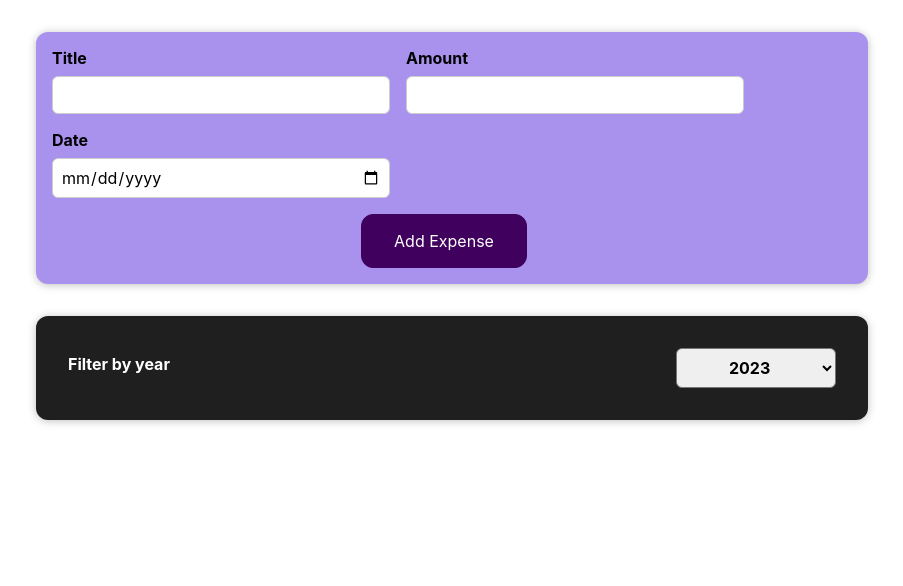
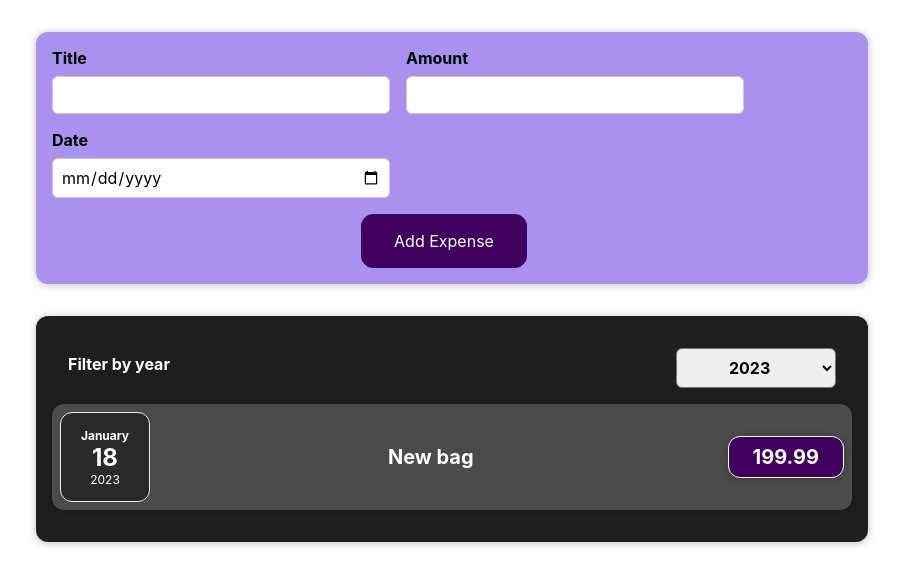
Before and after one commit to martjn/expenses, a React (Create React App) app: page / in a window 1280 px wide. Shown: the top 586 px of the page, without its empty margins (188-1091 px from the left). Built offline with nearby package versions, Linux system fonts and the light colour scheme.

Commit message:
motherlode-11

```diff
--- a/src/components/Expenses/ExpenseItem.js
+++ b/src/components/Expenses/ExpenseItem.js
@@ -12,10 +12,10 @@ const ExpenseItem = (props) => {
     }*/
     return (
         <Card className="expense-item">
-            <ExpenseDate date={props.expenseData.date}></ExpenseDate>
+            <ExpenseDate date={props.date}></ExpenseDate>
             <div className="expense-item__description">
-                <h2>{props.expenseData.title}</h2>
-                <Card className="expense-item__price">{props.expenseData.price}</Card>
+                <h2>{props.title}</h2>
+                <Card className="expense-item__price">{props.amount}</Card>
             </div>
         </Card>
     )
--- a/src/components/Expenses/Expenses.js
+++ b/src/components/Expenses/Expenses.js
@@ -2,7 +2,7 @@ import React, { useState } from 'react';
 import './Expenses.css'
 import Card from "../UI/Card";
 import ExpensesFilter from "./ExpensesFilter"
-//import ExpensesList from "./ExpensesList";
+import ExpensesList from "./ExpensesList";
 
 
 
@@ -23,6 +23,7 @@ function Expenses(props) {
     return (
         <Card className="expenses">
             <ExpensesFilter selected={filteredYear} onChangeFilter={filterChangeHandler}></ExpensesFilter>
+            <ExpensesList filteredExpenses={filteredExpenses}></ExpensesList>
         </Card>
     )
 }
--- /dev/null
+++ b/src/components/Expenses/ExpensesList.css
@@ -0,0 +1,9 @@
+.expenses-list {
+    list-style: none;
+    padding: 0;
+}
+
+.expenses-list__fallback {
+    color: white;
+    text-align: center;
+}
--- /dev/null
+++ b/src/components/Expenses/ExpensesList.js
@@ -0,0 +1,25 @@
+import React from "react";
+import ExpenseItem from "./ExpenseItem";
+import './ExpensesList.css'
+
+const ExpensesList = (props) => {
+    if(props.filteredExpenses.length === 0) {
+        return <p className="expenses-list__fallback">No expenses found.</p>
+    }
+
+    return (
+        <ul className="expenses-list">
+            {
+                props.filteredExpenses.map((expense) => {
+                    return <ExpenseItem
+                        id={expense.id}
+                        title={expense.title}
+                        amount={expense.amount}
+                        date={expense.date}
+                    ></ExpenseItem>
+                })
+            }
+        </ul>
+    )
+}
+export default ExpensesList
```
